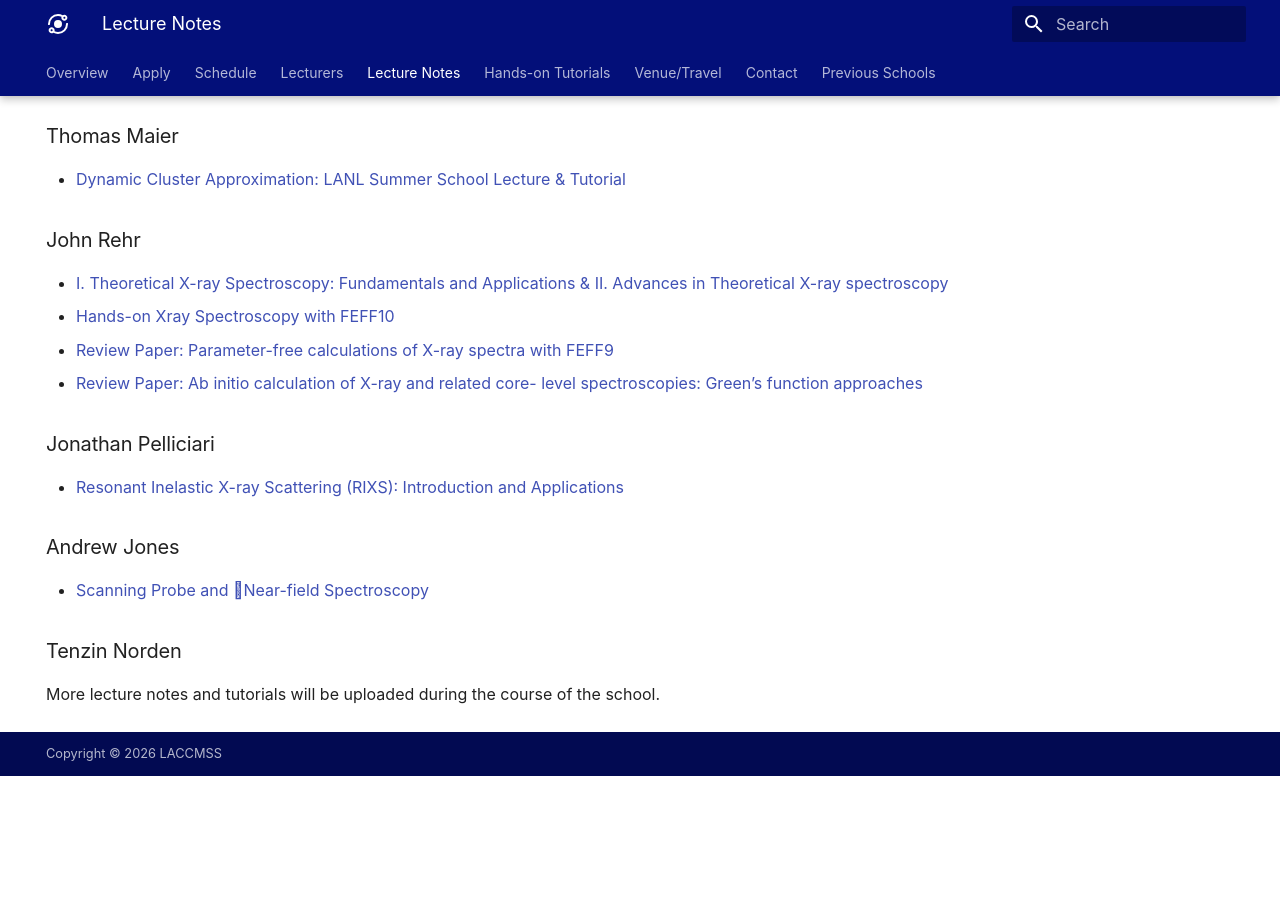
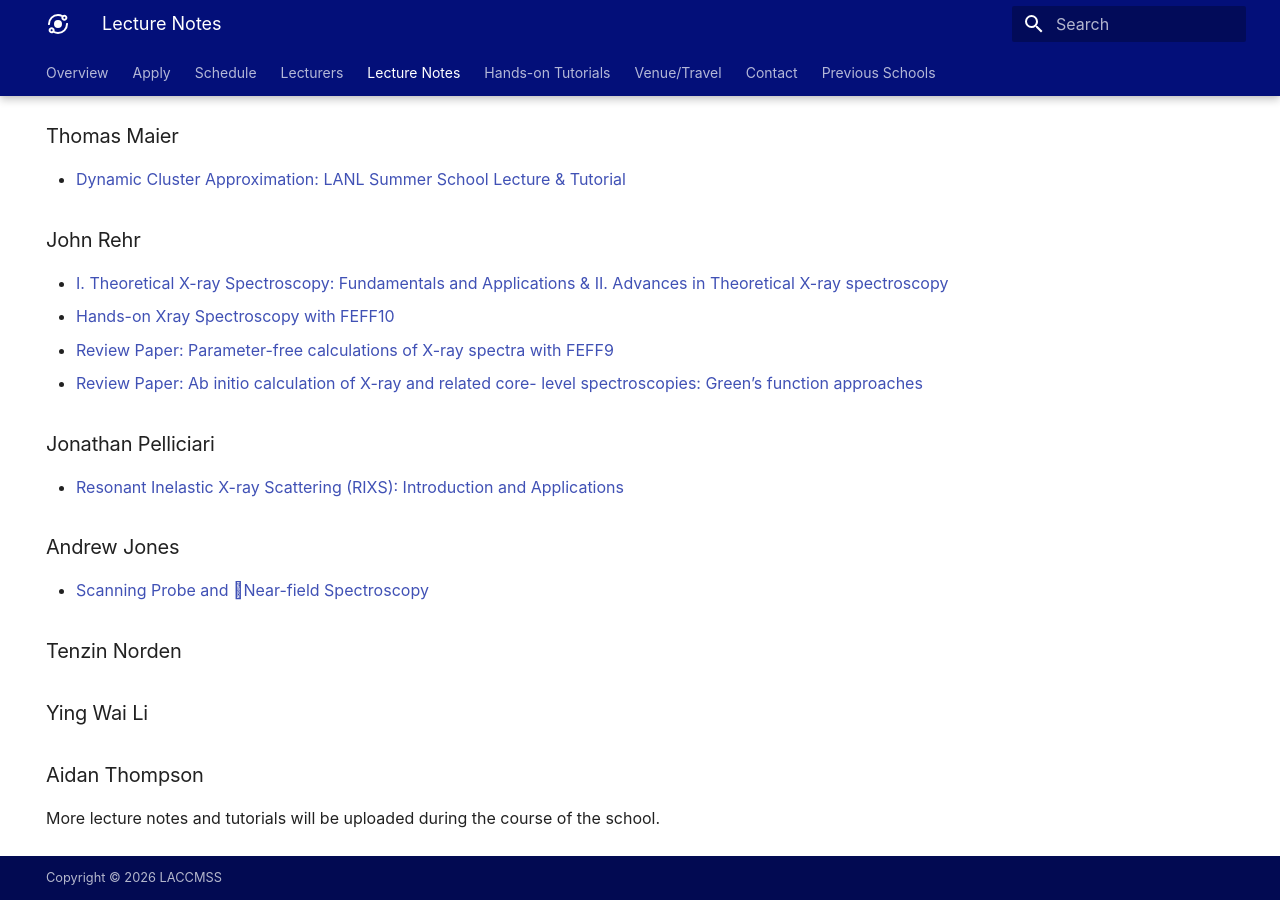
Before and after one commit to LACCMSS/2026, an MkDocs documentation site: the page built from docs/lecture_notes.md, in a window 1280 px wide and 900 px high, scrolled down 1267 px. Built offline with MkDocs 1.6.1 and Material for MkDocs 9.7.7, drawn with Linux system fonts in a browser that asks for light colours; some web fonts are replaced; before the commit the page ends 2043 px from its top, so only the background shows below that.

Commit message:
Update lecture_notes.md

```diff
--- a/docs/lecture_notes.md
+++ b/docs/lecture_notes.md
@@ -57,5 +57,9 @@ title: Lecture Notes
 
 ### Tenzin Norden
 
+### Ying Wai Li
+
+### Aidan Thompson
+
 
 More lecture notes and tutorials will be uploaded during the course of the school.
```
